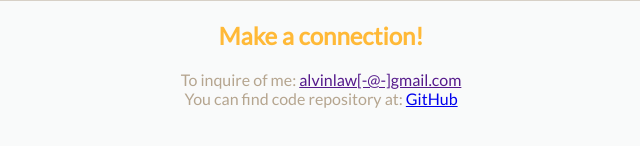
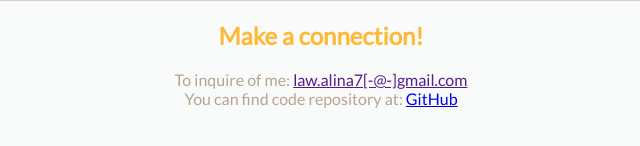
Before and after one commit to xalaw/portfolio, a plain HTML site: page index.html in a window 1280 px wide. Shown: the part 1899-2045 px from the top of the page, 319-959 px from the left. Drawn offline with Linux system fonts and the light colour scheme.

Commit message:
update email address

```diff
--- a/index.html
+++ b/index.html
@@ -143,7 +143,7 @@
         <section class="connection">
             <h2>Make a connection!</h2>
             <ul>
-                <li>To inquire of me: <a href="">alvinlaw[-@-]gmail.com</a></li>
+                <li>To inquire of me: <a href="">law.alina7[-@-]gmail.com</a></li>
                 <li>You can find code repository at: <a href="http://www.github.com/xalaw/">GitHub</a></li>
                 <li></li>
                 <li></li>
```
